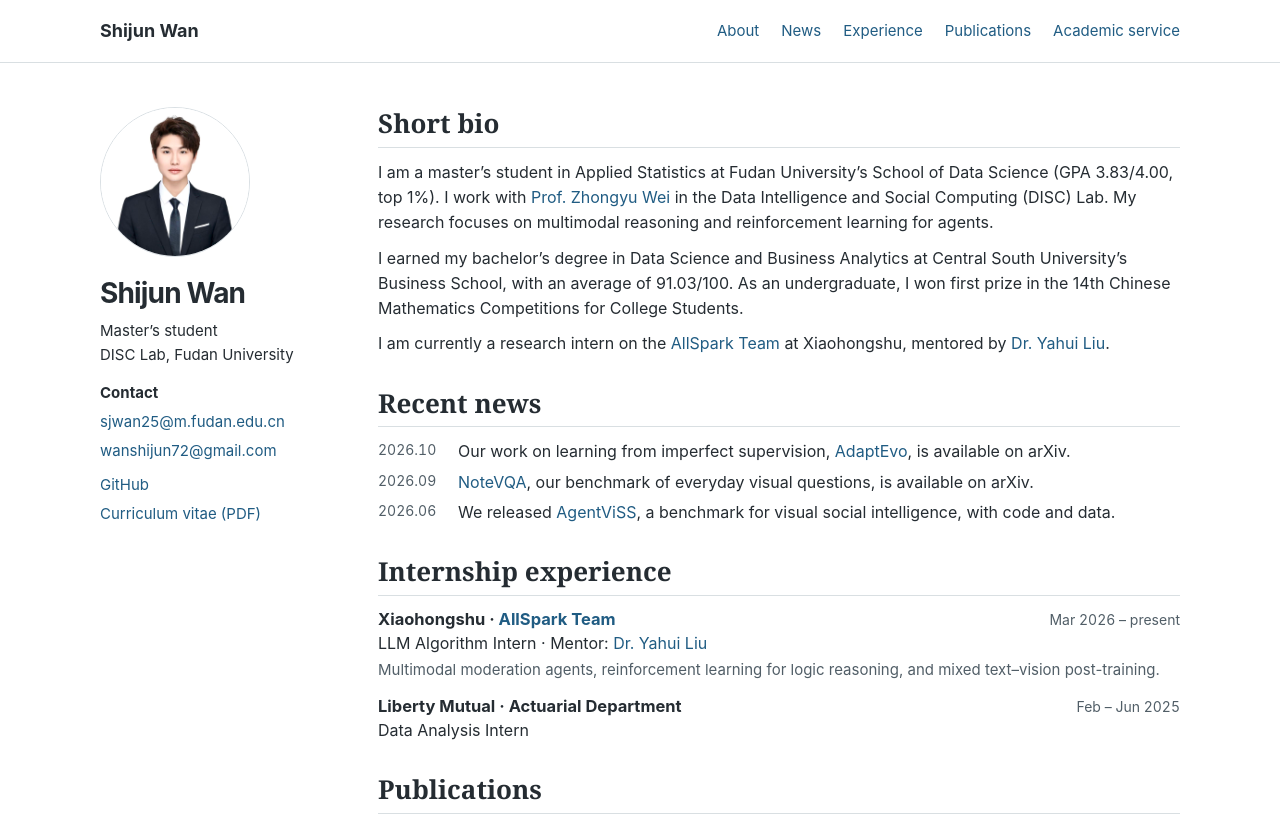
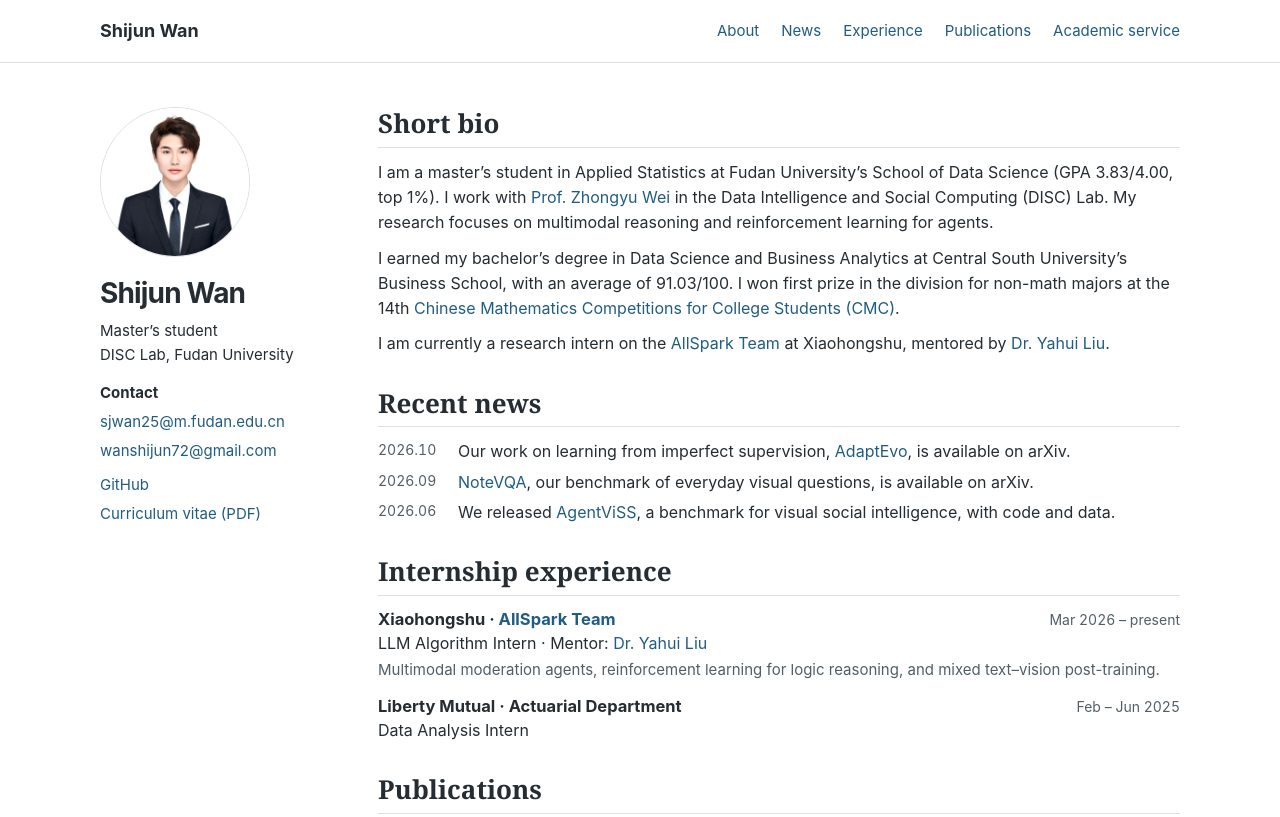
Before and after one commit to JunsWan/junswan.github.io, a plain HTML site: page index.html in a window 1280 px wide. Shown: the top 817 px of the page. Drawn offline with Linux system fonts and the light colour scheme.

Commit message:
Clarify the CMC award and competition division

```diff
--- a/index.html
+++ b/index.html
@@ -16,7 +16,7 @@
 <main>
 <section id="about"><h2>Short bio</h2>
 <p>I am a master’s student in Applied Statistics at Fudan University’s School of Data Science (GPA 3.83/4.00, top 1%). I work with <a href="https://scholar.google.com/citations?user=AjLDxxgAAAAJ&amp;hl=en">Prof. Zhongyu Wei</a> in the Data Intelligence and Social Computing (DISC) Lab. My research focuses on multimodal reasoning and reinforcement learning for agents.</p>
-<p>I earned my bachelor’s degree in Data Science and Business Analytics at Central South University’s Business School, with an average of 91.03/100. As an undergraduate, I won first prize in the 14th Chinese Mathematics Competitions for College Students.</p>
+<p>I earned my bachelor’s degree in Data Science and Business Analytics at Central South University’s Business School, with an average of 91.03/100. I won first prize in the division for non-math majors at the 14th <a href="https://www.cmathc.org.cn/jianjie/">Chinese Mathematics Competitions for College Students (CMC)</a>.</p>
 <p>I am currently a research intern on the <a href="https://huggingface.co/AllSpark-Research">AllSpark Team</a> at Xiaohongshu, mentored by <a href="https://yhlleo.github.io/">Dr. Yahui Liu</a>.</p>
 </section>
 <section id="news"><h2>Recent news</h2>
```
